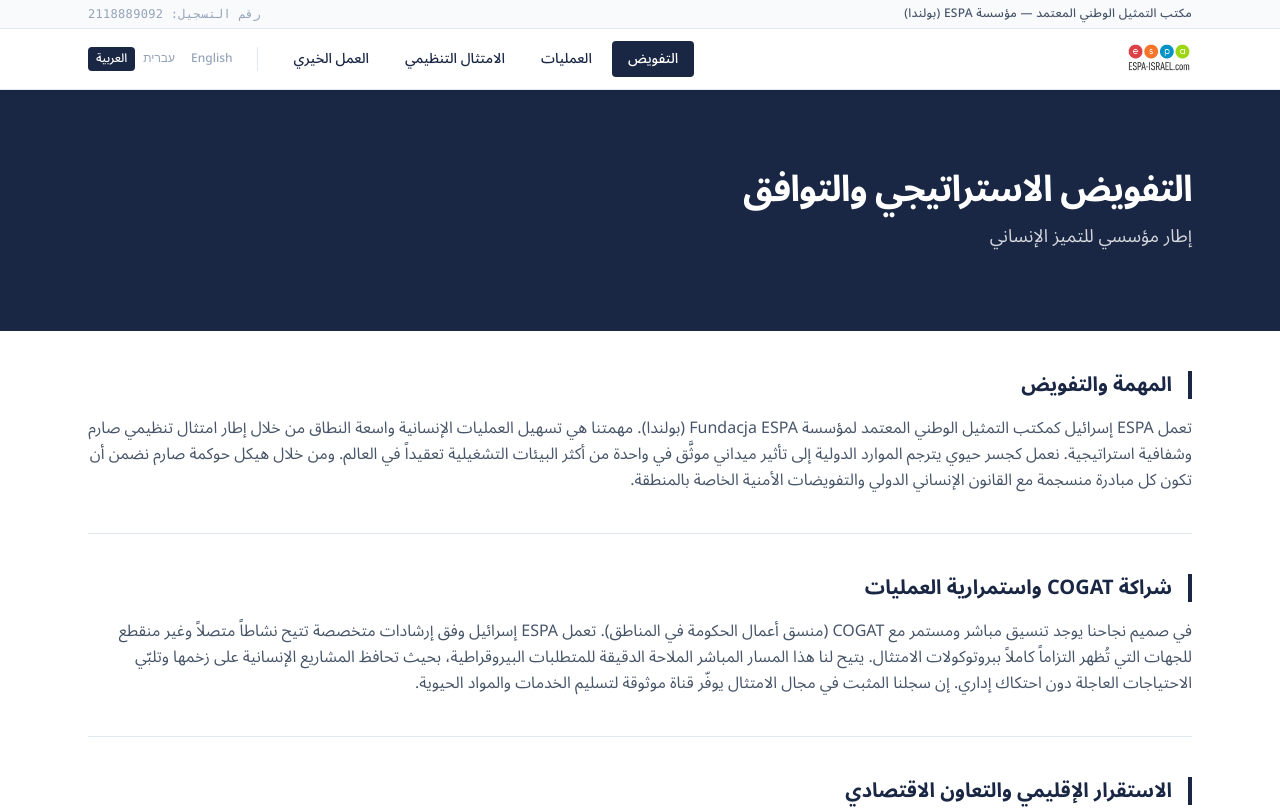
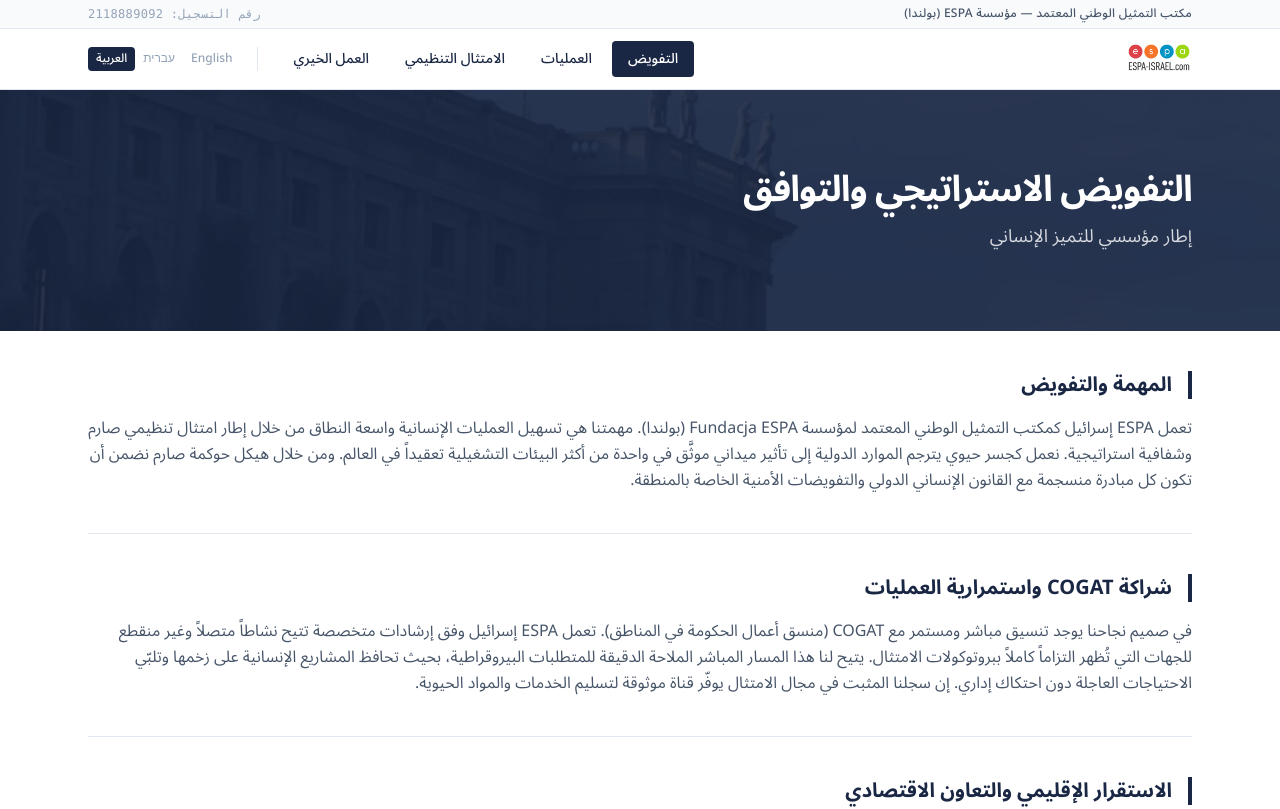
Before and after one commit to Noamcelermajer/Espasite, a Next.js app: page /ar/mandate in a window 1280 px wide. Shown: the top 809 px of the page. Built offline with nearby package versions, Linux system fonts and the light colour scheme.

Commit message:
Ensure hero images render as page backgrounds
Made-with: Cursor

```diff
--- a/src/components/ui/PageHero.tsx
+++ b/src/components/ui/PageHero.tsx
@@ -11,23 +11,23 @@ export default function PageHero({ title, subtitle, imageSrc, imageAlt }: PageHe
   const hasImage = Boolean(imageSrc);
 
   return (
-    <div className="bg-navy text-institutional-white">
-      <div className="relative mx-auto max-w-6xl px-6 py-16 md:py-20">
+    <div className="relative bg-navy text-institutional-white overflow-hidden">
       {hasImage && (
-          <div className="pointer-events-none absolute inset-0 -z-10 overflow-hidden rounded-sm">
+        <>
           <Image
             src={imageSrc as string}
             alt={imageAlt ?? ""}
             fill
-              className="object-cover object-center opacity-35"
+            className="object-cover object-center opacity-40"
             sizes="100vw"
             priority
           />
           <div className="absolute inset-0 bg-navy/70" />
-          </div>
+        </>
       )}
 
-        <div className="relative max-w-3xl">
+      <div className="relative mx-auto max-w-6xl px-6 py-16 md:py-20">
+        <div className="max-w-3xl">
           <h1 className="text-institutional-white text-3xl md:text-4xl font-bold tracking-tight">
             {title}
           </h1>
```
Lines whose indentation alone changed are shown as unchanged.
